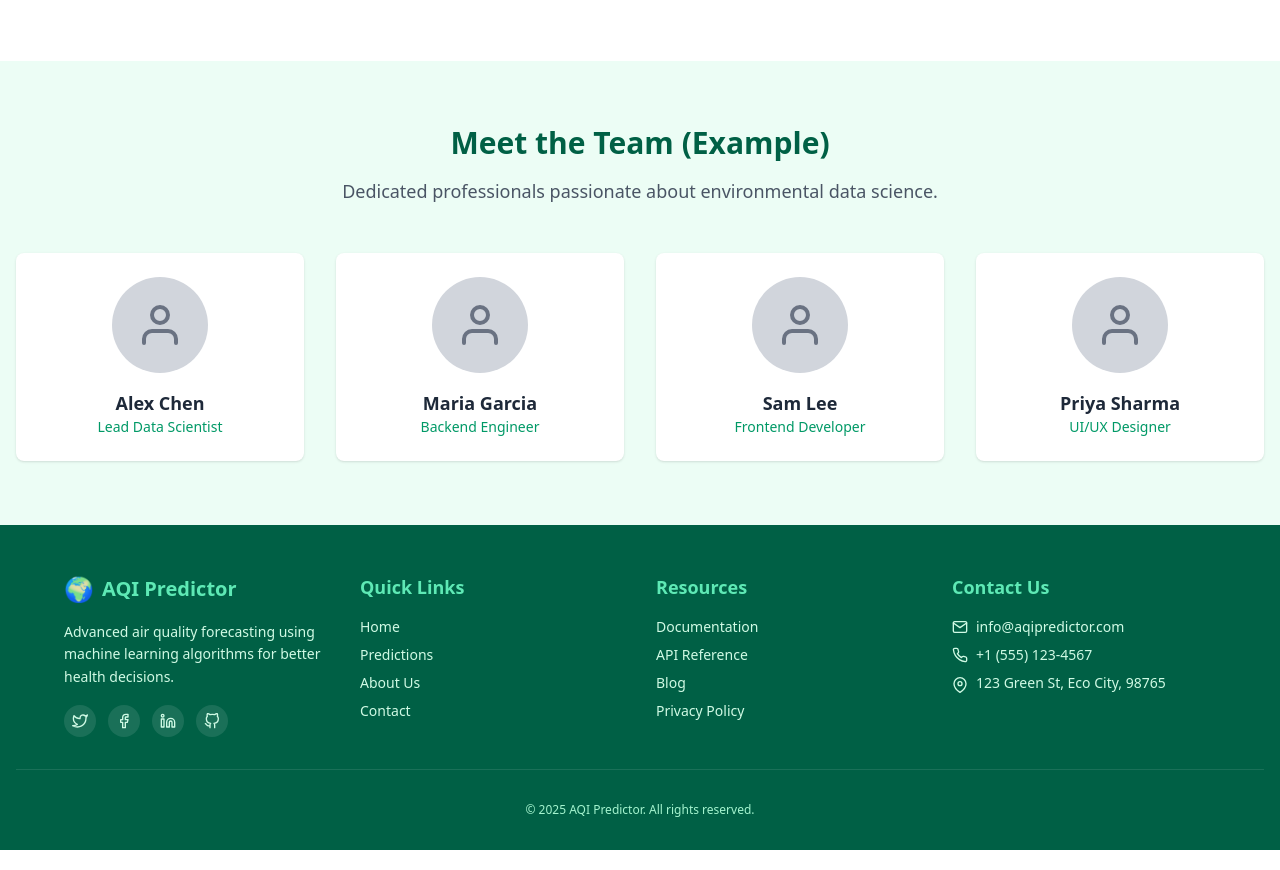
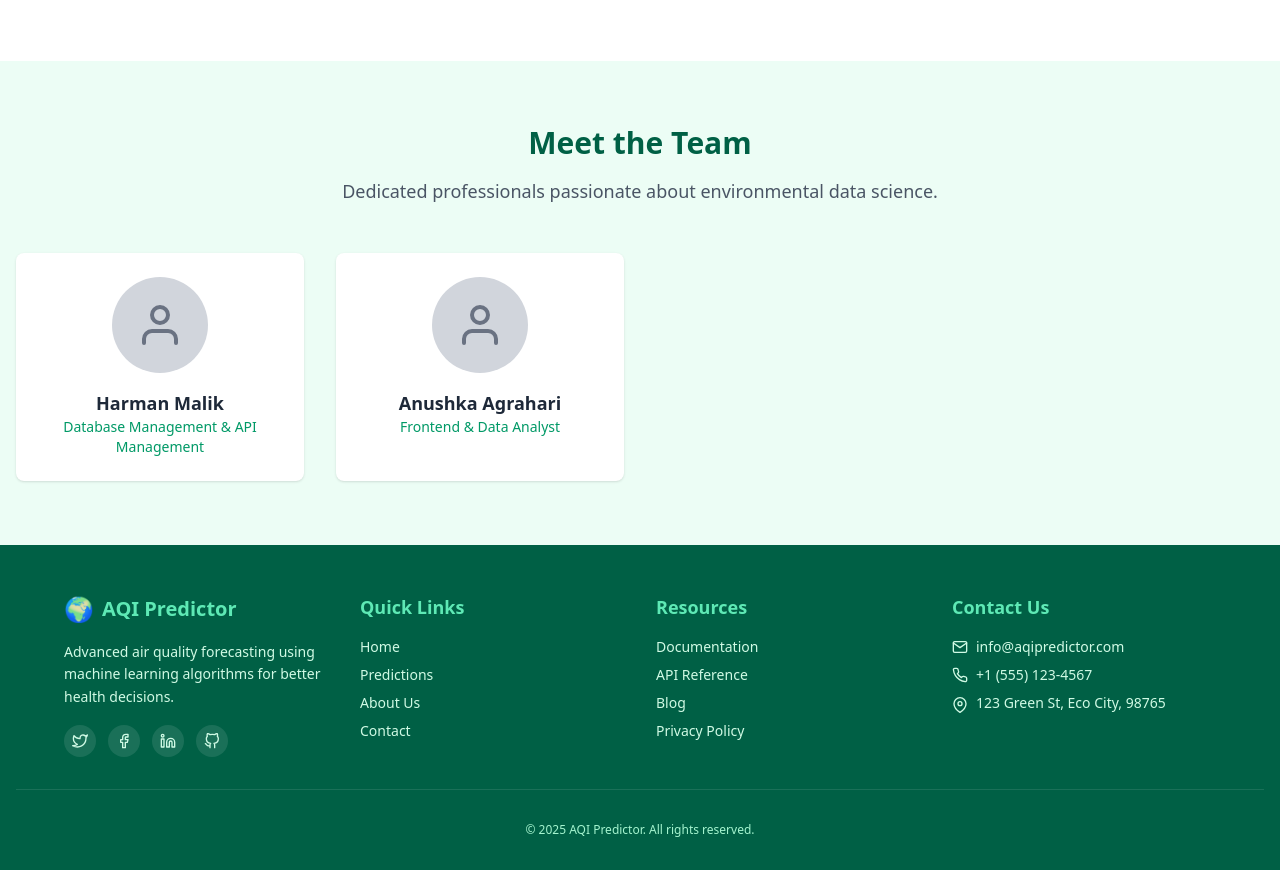
Before and after one commit to harman823/AQIWEBPROJ, a React app in the folder frontend/: page /about in a window 1280 px wide. Shown: the part 1080-1950 px from the top of the page. Built offline with nearby package versions, Linux system fonts and the light colour scheme; the HTML template or start-up script is replaced by a standard one.

Commit message:
Update About.jsx

```diff
--- a/frontend/src/pages/About.jsx
+++ b/frontend/src/pages/About.jsx
@@ -77,7 +77,7 @@ export default function About() {
        <section className="py-16 bg-emerald-50"> {/* Light green background */}
         <div className="container mx-auto px-4">
           <div className="text-center mb-12">
-            <h2 className="text-3xl font-bold text-emerald-800 mb-4">Meet the Team (Example)</h2>
+            <h2 className="text-3xl font-bold text-emerald-800 mb-4">Meet the Team</h2>
             <p className="text-lg text-gray-600 max-w-2xl mx-auto">Dedicated professionals passionate about environmental data science.</p>
           </div>
           {/* Example Team Member Cards */}
@@ -88,34 +88,18 @@ export default function About() {
                  <div className="w-24 h-24 rounded-full bg-gray-300 mx-auto mb-4 flex items-center justify-center">
                      <i data-feather="user" className="w-12 h-12 text-gray-500"></i>
                  </div>
-                <h4 className="font-semibold text-lg text-gray-800">Alex Chen</h4>
-                <p className="text-sm text-emerald-600">Lead Data Scientist</p>
+                <h4 className="font-semibold text-lg text-gray-800">Harman Malik</h4>
+                <p className="text-sm text-emerald-600">Database Management & API Management</p>
             </div>
              {/* Card 2 */}
             <div className="bg-white rounded-lg shadow p-6 text-center">
                 <div className="w-24 h-24 rounded-full bg-gray-300 mx-auto mb-4 flex items-center justify-center">
                      <i data-feather="user" className="w-12 h-12 text-gray-500"></i>
                  </div>
-                <h4 className="font-semibold text-lg text-gray-800">Maria Garcia</h4>
-                <p className="text-sm text-emerald-600">Backend Engineer</p>
+                <h4 className="font-semibold text-lg text-gray-800">Anushka Agrahari</h4>
+                <p className="text-sm text-emerald-600">Frontend & Data Analyst</p>
             </div>
-             {/* Add more team members as needed */}
-             {/* Card 3 Placeholder */}
-             <div className="bg-white rounded-lg shadow p-6 text-center">
-                 <div className="w-24 h-24 rounded-full bg-gray-300 mx-auto mb-4 flex items-center justify-center">
-                      <i data-feather="user" className="w-12 h-12 text-gray-500"></i>
-                  </div>
-                 <h4 className="font-semibold text-lg text-gray-800">Sam Lee</h4>
-                 <p className="text-sm text-emerald-600">Frontend Developer</p>
-             </div>
-              {/* Card 4 Placeholder */}
-             <div className="bg-white rounded-lg shadow p-6 text-center">
-                 <div className="w-24 h-24 rounded-full bg-gray-300 mx-auto mb-4 flex items-center justify-center">
-                      <i data-feather="user" className="w-12 h-12 text-gray-500"></i>
-                  </div>
-                 <h4 className="font-semibold text-lg text-gray-800">Priya Sharma</h4>
-                 <p className="text-sm text-emerald-600">UI/UX Designer</p>
-             </div>
+
           </div>
         </div>
       </section>
```
